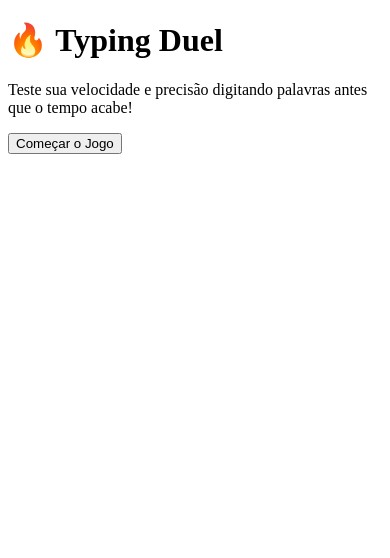
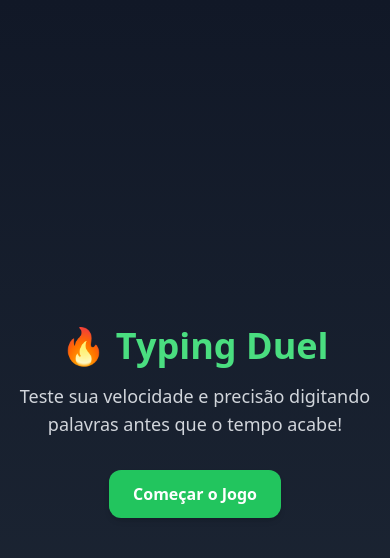
Before and after one commit to willdenjohn/typing-duel, an Angular app: page / in a window 390 px wide. Shown: the top 558 px of the page. Built offline with nearby package versions, Linux system fonts and the light colour scheme.

Commit message:
feat(home): implement responsive home screen with Tailwind layout and navigation

```diff
--- a/package.json
+++ b/package.json
@@ -17,6 +17,7 @@
     "@angular/platform-browser": "^19.2.0",
     "@angular/platform-browser-dynamic": "^19.2.0",
     "@angular/router": "^19.2.0",
+    "@ngneat/tailwind": "^7.0.3",
     "rxjs": "~7.8.0",
     "tslib": "^2.3.0",
     "zone.js": "~0.15.0"
@@ -26,12 +27,15 @@
     "@angular/cli": "^19.2.7",
     "@angular/compiler-cli": "^19.2.0",
     "@types/jasmine": "~5.1.0",
+    "autoprefixer": "^10.4.21",
     "jasmine-core": "~5.6.0",
     "karma": "~6.4.0",
     "karma-chrome-launcher": "~3.2.0",
     "karma-coverage": "~2.2.0",
     "karma-jasmine": "~5.1.0",
     "karma-jasmine-html-reporter": "~2.1.0",
+    "postcss": "^8.5.4",
+    "tailwindcss": "^3.4.3",
     "typescript": "~5.7.2"
   }
 }
--- a/src/styles.scss
+++ b/src/styles.scss
@@ -1 +1,4 @@
-/* You can add global styles to this file, and also import other style files */
+
+@tailwind base;
+@tailwind components;
+@tailwind utilities;
--- /dev/null
+++ b/tailwind.config.js
@@ -0,0 +1,10 @@
+/** @type {import('tailwindcss').Config} */
+module.exports = {
+  content: [
+    "./src/**/*.{html,ts}"
+  ],
+  theme: {
+    extend: {},
+  },
+  plugins: [],
+}
```
Also changed, not shown: 1 other file (tests, documents, lock files or other folders).
